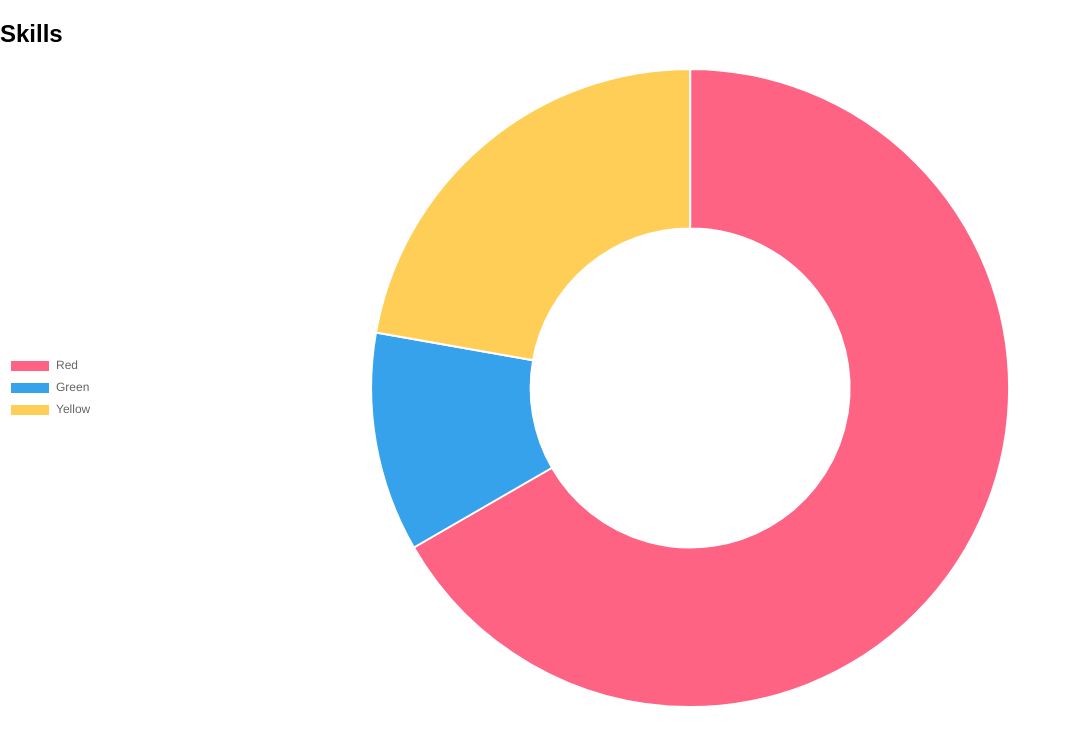
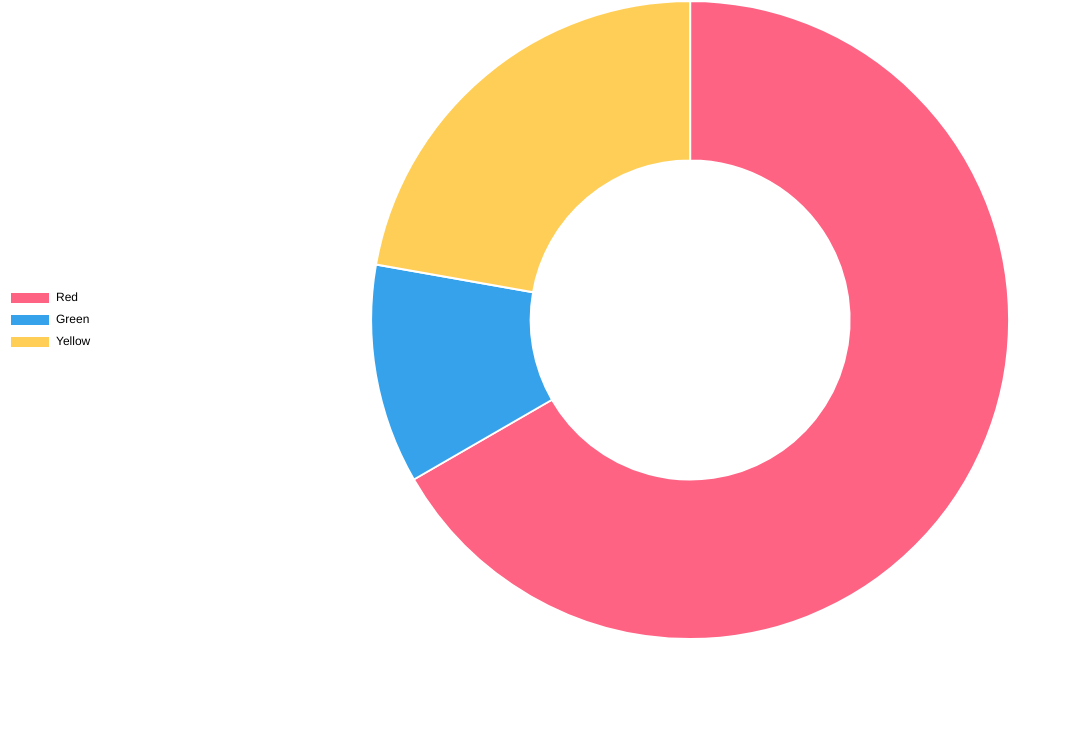
Before and after one commit to arunipatel06/portfolio, a React (Create React App) app in the folder my-portfolio/: page /piechart in a window 1280 px wide. Shown: the top 744 px of the page, without its empty margins (0-1071 px from the left). Built offline with nearby package versions, Linux system fonts and the light colour scheme.

Commit message:
Fix Piechart file

```diff
--- a/my-portfolio/src/PieChart.js
+++ b/my-portfolio/src/PieChart.js
@@ -1,70 +1,16 @@
-// import React from "react";
-
-// import Paper from '@material-ui/core/Paper';
-// import { Chart,PieSeries, Title,Tooltip,Legend } from '@devexpress/dx-react-chart-material-ui';
-// import { Animation, HoverState, EventTracker} from '@devexpress/dx-react-chart';
-
-// const data = [
-//   { region: 'Asia', val: 4119626293 },
-//   { region: 'Africa', val: 1012956064 },
-//   { region: 'Northern America', val: 344124520 },
-//   { region: 'Latin America and the Caribbean', val: 590946440 },
-//   { region: 'Europe', val: 727082222 },
-//   { region: 'Oceania', val: 35104756 },
-// ];
-
-//  class PieChart extends React.PureComponent {
-//   constructor(props) {
-//     super(props);
-
-//     this.state = {
-//       data,
-//       targetItem: undefined,
-//     };
-
-//     this.changeTargetItem = targetItem => this.setState({ targetItem });
-//   }
-
-//   render() {
-//     const { data: chartData, targetItem } = this.state;
-
-//     return (
-//       <Paper>
-//         <Chart
-//           data={chartData}
-//         >
-//           <PieSeries
-//             valueField="val"
-//             argumentField="region"
-//             innerRadius={0.4}
-//           />
-//           <EventTracker />
-//            <HoverState />
-//            <Tooltip targetItem={targetItem} onTargetItemChange={this.changeTargetItem} />
-//             <Legend />
-//           <Title
-//             text="The Population of Continents and Regions"
-//           />
-
-//           <Animation duration= {1000} />
-
-//         </Chart>
-//       </Paper>
-//     );
-//   }
-// }
-// export default PieChart;
-
-
 import React from 'react';
 import {Doughnut} from 'react-chartjs-2';
 
 const legend={
-        position: 'left'
+		position: 'left',
+		labels: {
+			fontColor: 'black'
+		},
+		boxWidth:'30',
+			fontFamily: 'freight-sans-pro Helvetica Neue Helvetica Arial sans-serif',
+			fontSize: '10px'
 };
-const width={
-  width: '200'
-};
+
 const data = {
 
 	labels: [
@@ -83,7 +29,7 @@ const data = {
 		'#FF6384',
 		'#36A2EB',
 		'#FFCE56'
-		]
+		],
 	}]
 };
 
@@ -93,8 +39,7 @@ class PieChart extends React.Component{
   render() {
     return (
       <div>
-        <h2>Skills</h2>
-        <Doughnut data={data} legend={legend} width={width}/>
+        <Doughnut data={data} legend={legend} />
       </div>
     );
   }
```
